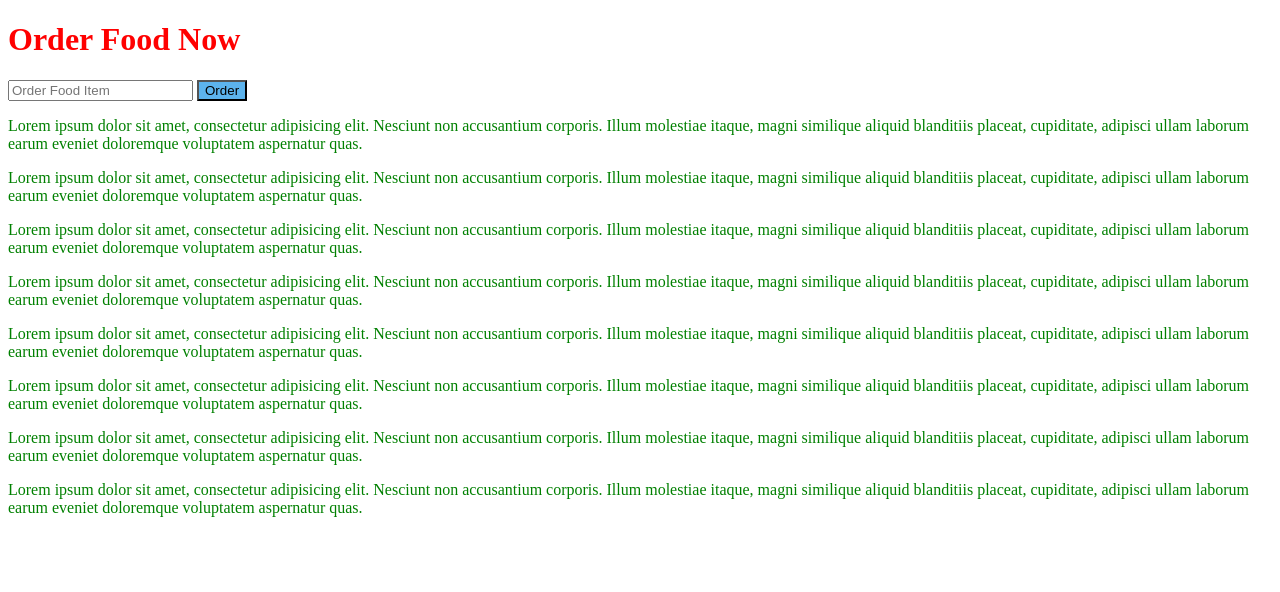
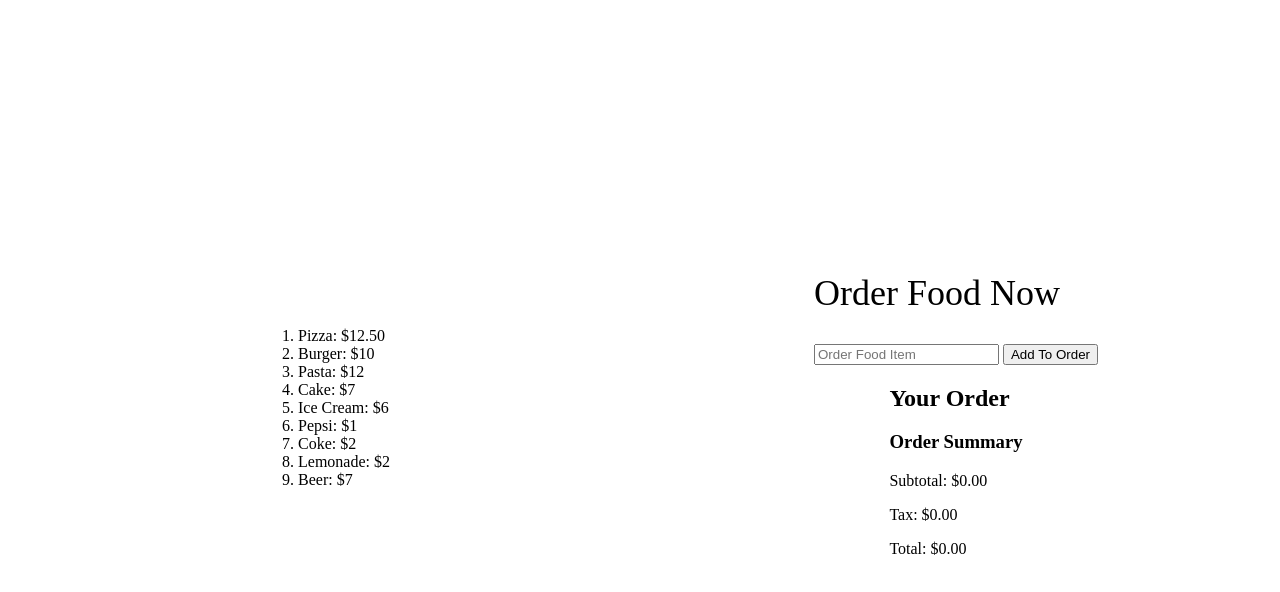
Before and after one commit to arjunsamir/lessons_alex, a plain HTML site: page order_app/index.html in a window 1280 px wide. Drawn offline with Linux system fonts and the light colour scheme.

Commit message:
Continued Menu Application

```diff
--- a/order_app/index.html
+++ b/order_app/index.html
@@ -5,45 +5,53 @@
     <meta name="viewport" content="width=device-width, initial-scale=1.0">
     <title>Order App</title>
 
-    <style>
-
-        /* Declaration Block
-        selector {
-            property: value
-        }
-        */
-
-        h1 {
-            color: red;
-        }
-
-        button {
-            background-color:#5cb3ed;
-        }
-
-        p {
-            color: green;
-        }
-
-    </style>
+    <link rel="stylesheet" href="style.css">
 
 </head>
 <body>
 
-    <h1>Order Food Now</h1>
-    <input type="text" placeholder="Order Food Item">
-    <button>Order</button>
+    <main>
 
-    <p>Lorem ipsum dolor sit amet, consectetur adipisicing elit. Nesciunt non accusantium corporis. Illum molestiae itaque, magni similique aliquid blanditiis placeat, cupiditate, adipisci ullam laborum earum eveniet doloremque voluptatem aspernatur quas.</p>
-    <p>Lorem ipsum dolor sit amet, consectetur adipisicing elit. Nesciunt non accusantium corporis. Illum molestiae itaque, magni similique aliquid blanditiis placeat, cupiditate, adipisci ullam laborum earum eveniet doloremque voluptatem aspernatur quas.</p>
-    <p>Lorem ipsum dolor sit amet, consectetur adipisicing elit. Nesciunt non accusantium corporis. Illum molestiae itaque, magni similique aliquid blanditiis placeat, cupiditate, adipisci ullam laborum earum eveniet doloremque voluptatem aspernatur quas.</p>
-    <p>Lorem ipsum dolor sit amet, consectetur adipisicing elit. Nesciunt non accusantium corporis. Illum molestiae itaque, magni similique aliquid blanditiis placeat, cupiditate, adipisci ullam laborum earum eveniet doloremque voluptatem aspernatur quas.</p>
-    <p>Lorem ipsum dolor sit amet, consectetur adipisicing elit. Nesciunt non accusantium corporis. Illum molestiae itaque, magni similique aliquid blanditiis placeat, cupiditate, adipisci ullam laborum earum eveniet doloremque voluptatem aspernatur quas.</p>
-    <p>Lorem ipsum dolor sit amet, consectetur adipisicing elit. Nesciunt non accusantium corporis. Illum molestiae itaque, magni similique aliquid blanditiis placeat, cupiditate, adipisci ullam laborum earum eveniet doloremque voluptatem aspernatur quas.</p>
-    <p>Lorem ipsum dolor sit amet, consectetur adipisicing elit. Nesciunt non accusantium corporis. Illum molestiae itaque, magni similique aliquid blanditiis placeat, cupiditate, adipisci ullam laborum earum eveniet doloremque voluptatem aspernatur quas.</p>
-    <p>Lorem ipsum dolor sit amet, consectetur adipisicing elit. Nesciunt non accusantium corporis. Illum molestiae itaque, magni similique aliquid blanditiis placeat, cupiditate, adipisci ullam laborum earum eveniet doloremque voluptatem aspernatur quas.</p>
+        <section class="menu">
+            <ol>
+                <li>Pizza: $12.50</li>
+                <li>Burger: $10</li>
+                <li>Pasta: $12</li>
+                <li>Cake: $7</li>
+                <li>Ice Cream: $6</li>
+                <li>Pepsi: $1</li>
+                <li>Coke: $2</li>
+                <li>Lemonade: $2</li>
+                <li>Beer: $7</li>
+            </ol>
+        </section>
 
-    <h2></h2>
+        <section class="order">
+
+            <form id="order-form">
+                <h1>Order Food Now</h1>
+                <input id="item-input" type="text" placeholder="Order Food Item">
+                <button type="submit">Add To Order</button>
+            </form>
+
+            <div>
+                <h2>Your Order</h2>
+                <ul id="order-list">
+                </ul>
+                <h3>Order Summary</h3>
+                <p>Subtotal: <span id="subtotal">$0.00</span></p>
+                <p>Tax: <span id="tax">$0.00</span></p>
+                <p>Total: <span id="total">$0.00</span></p>
+            </div>
+
+
+
+        </section>
+
+    </main>
+
+    <script src="main.js"></script>
+
 
 </body>
 </html>
--- /dev/null
+++ b/order_app/main.js
@@ -0,0 +1,47 @@
+// Query Selector
+const form = document.querySelector('#order-form');
+const input = form.querySelector('#item-input');
+const menu = [];
+let order = [];
+
+
+// Functions
+function handleSubmit(event) {
+
+    event.preventDefault();
+
+    const item = findItem(input.value);
+
+    if (!item) return alert('Please enter a menu item in the text box to place an order');
+
+}
+
+
+// Find Menu Item
+function findItem(name) {
+
+    return menu.find(itm => itm.name.toLowerCase() === name.toLowerCase());
+
+}
+
+
+// Create Menu From The HTML
+function createMenu() {
+
+    const items = document.querySelectorAll('.menu li');
+
+    items.forEach(item => {
+        const parts = item.textContent.split(': $');
+        menu.push({
+            name: parts[0],
+            price: parseFloat(parts[1])
+        });
+    });
+
+}
+
+
+
+// Event Listeners
+form.addEventListener('submit', handleSubmit);
+window.addEventListener('load', createMenu);
--- /dev/null
+++ b/order_app/style.css
@@ -0,0 +1,17 @@
+main {
+    display: grid;
+    grid-template-columns: 1fr 1fr;
+    height: 100vh;
+}
+
+section {
+    display: flex;
+    flex-direction: column;
+    align-items: center;
+    justify-content: center;
+}
+
+h1 {
+    font-size: 36px;
+    font-weight: 300;
+}
```
